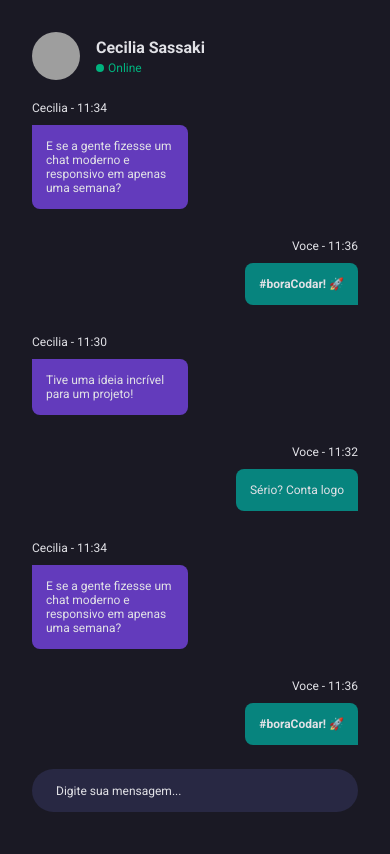
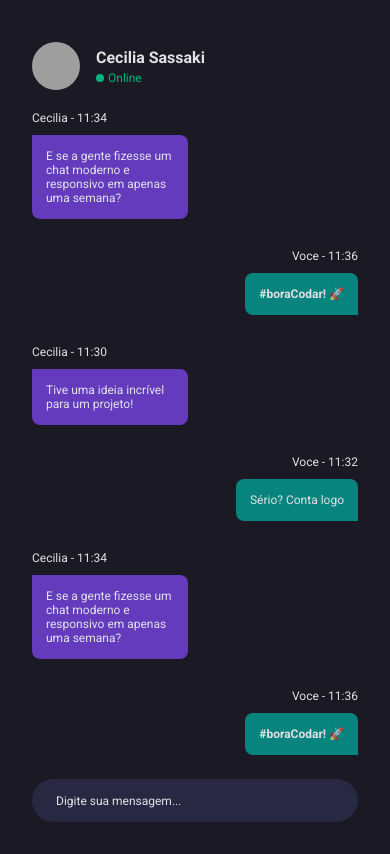
Before and after one commit to cledilson-devcode/chat, a plain HTML site: page index.html in a window 390 px wide. Drawn offline with Linux system fonts and the light colour scheme; grey boxes are pictures that could not be loaded; some icons are missing.

Commit message:
Ajustando margin para responsividade

```diff
--- a/css/style.css
+++ b/css/style.css
@@ -34,7 +34,7 @@ body * {
     max-width: 880px;
     display: grid;
     grid-template-rows: max-content 1fr max-content;
-    margin: 0 auto;
+    margin: 10px auto 5px auto;
 }
 
 #top{
```
